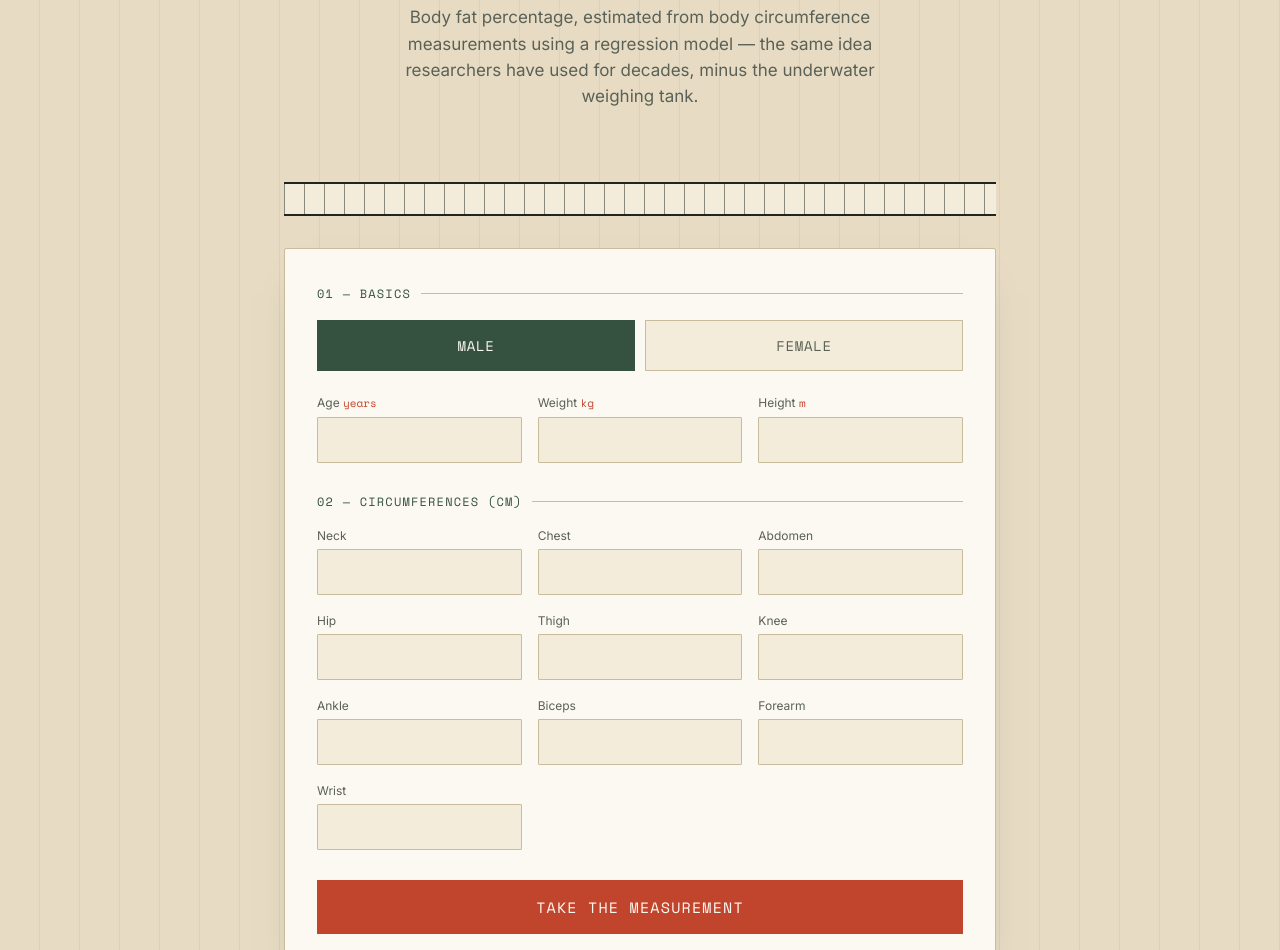
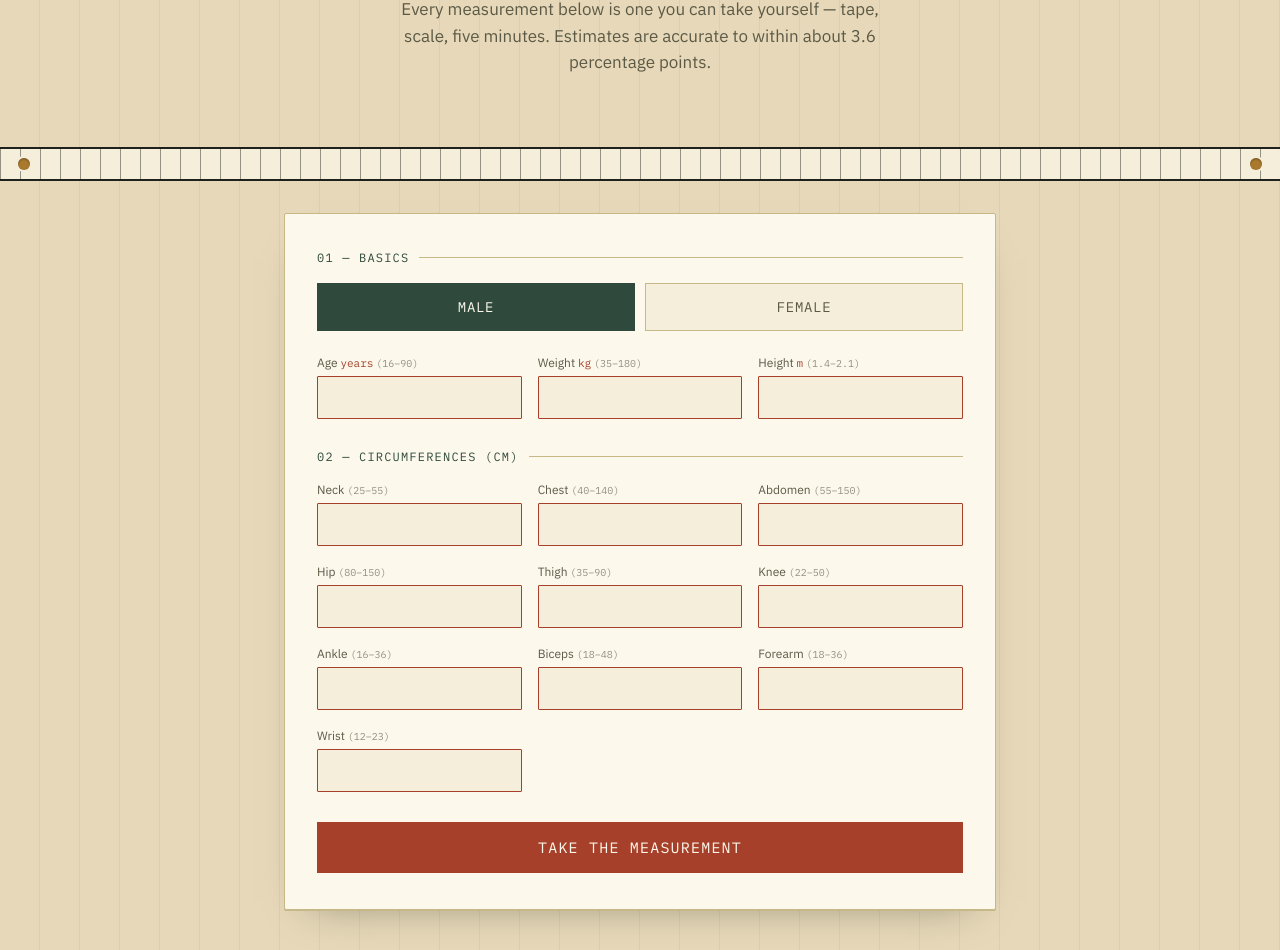
Before and after one commit to pucchaginjalabadarinath-cmd/BodyFat-Predictor, a plain HTML site: page static/index.html in a window 1280 px wide. Shown: the part 254-1204 px from the top of the page. Drawn offline with nearby package versions, Linux system fonts and the light colour scheme.

Commit message:
update hero subtext

```diff
--- a/static/index.html
+++ b/static/index.html
@@ -5,17 +5,18 @@
 <meta name="viewport" content="width=device-width, initial-scale=1.0">
 <title>Body Fat Predictor — Just a Tape and a Scale</title>
 <link rel="preconnect" href="https://fonts.googleapis.com">
-<link href="https://fonts.googleapis.com/css2?family=Fraunces:opsz,wght@9..144,400;9..144,600;9..144,700&family=Space+Mono:wght@400;700&family=Inter:wght@400;500;600&display=swap" rel="stylesheet">
+<link href="https://fonts.googleapis.com/css2?family=Bitter:wght@400;600;700&family=IBM+Plex+Mono:wght@400;600;700&family=IBM+Plex+Sans:wght@400;500;600&display=swap" rel="stylesheet">
 <style>
   :root{
-    --tape:    #E7DCC3;
-    --tape-2:  #F3ECDA;
-    --ink:     #20261F;
-    --ink-soft:#5B6156;
-    --red:     #C1442D;
-    --green:   #35513F;
-    --line:    #C9BC9C;
-    --white:   #FBF9F2;
+    --tape:    #E6D8B8;
+    --tape-2:  #F5EEDA;
+    --ink:     #1E211C;
+    --ink-soft:#5C5A47;
+    --rust:    #A6402A;
+    --brass:   #A97A2E;
+    --pine:    #2F4A3C;
+    --line:    #C7B888;
+    --white:   #FCF8EC;
   }
   *{ box-sizing:border-box; }
   html{ scroll-behavior:smooth; }
@@ -23,9 +24,9 @@
     margin:0;
     background:var(--tape);
     color:var(--ink);
-    font-family:'Inter', sans-serif;
+    font-family:'IBM Plex Sans', sans-serif;
     background-image:
-      repeating-linear-gradient(90deg, transparent, transparent 39px, rgba(32,38,31,0.06) 39px, rgba(32,38,31,0.06) 40px);
+      repeating-linear-gradient(90deg, transparent, transparent 39px, rgba(30,33,28,0.05) 39px, rgba(30,33,28,0.05) 40px);
   }
 
   /* ---------- Hero ---------- */
@@ -36,24 +37,24 @@
     text-align:center;
   }
   .eyebrow{
-    font-family:'Space Mono', monospace;
+    font-family:'IBM Plex Mono', monospace;
     font-size:13px;
     letter-spacing:.12em;
     text-transform:uppercase;
-    color:var(--red);
+    color:var(--rust);
     margin-bottom:18px;
   }
   h1{
-    font-family:'Fraunces', serif;
+    font-family:'Bitter', serif;
     font-weight:700;
-    font-size:clamp(38px, 6vw, 62px);
-    line-height:1.05;
+    font-size:clamp(36px, 5.6vw, 58px);
+    line-height:1.08;
     margin:0 0 18px;
     letter-spacing:-0.01em;
   }
   h1 em{
     font-style:italic;
-    color:var(--green);
+    color:var(--pine);
   }
   .sub{
     font-size:17px;
@@ -63,11 +64,11 @@
     line-height:1.55;
   }
 
-  /* ruler divider */
+  /* ---------- Full-bleed ruler divider ---------- */
   .ruler{
-    max-width:760px;
-    margin:40px auto 0;
-    padding:0 24px;
+    width:100%;
+    margin:40px 0 0;
+    padding:0;
   }
   .ruler-track{
     position:relative;
@@ -80,8 +81,20 @@
     content:"";
     position:absolute; inset:0;
     background-image: repeating-linear-gradient(90deg, var(--ink) 0 1px, transparent 1px 20px);
-    opacity:.5;
+    opacity:.45;
   }
+  .rivet{
+    position:absolute;
+    top:50%;
+    width:12px; height:12px;
+    border-radius:50%;
+    background:var(--brass);
+    box-shadow: inset 0 1px 2px rgba(0,0,0,.35), 0 0 0 2px var(--tape-2);
+    transform:translateY(-50%);
+    z-index:2;
+  }
+  .rivet.left{ left:18px; }
+  .rivet.right{ right:18px; }
 
   /* ---------- Card ---------- */
   .wrap{ max-width:760px; margin:0 auto; padding:32px 24px 100px; }
@@ -89,17 +102,17 @@
     background:var(--white);
     border:1px solid var(--line);
     border-radius:2px;
-    box-shadow: 0 1px 0 var(--line), 0 18px 40px -28px rgba(32,38,31,.5);
+    box-shadow: 0 1px 0 var(--line), 0 18px 40px -28px rgba(30,33,28,.5);
     padding:36px 32px;
   }
   .card + .card{ margin-top:22px; }
 
   .section-label{
-    font-family:'Space Mono', monospace;
+    font-family:'IBM Plex Mono', monospace;
     font-size:12px;
     letter-spacing:.1em;
     text-transform:uppercase;
-    color:var(--green);
+    color:var(--pine);
     margin:0 0 18px;
     display:flex;
     align-items:center;
@@ -118,7 +131,7 @@
     padding:14px;
     border:1px solid var(--line);
     background:var(--tape-2);
-    font-family:'Space Mono', monospace;
+    font-family:'IBM Plex Mono', monospace;
     font-size:14px;
     letter-spacing:.05em;
     color:var(--ink-soft);
@@ -126,8 +139,8 @@
     transition:.15s;
   }
   .sex-toggle button.active{
-    background:var(--green);
-    border-color:var(--green);
+    background:var(--pine);
+    border-color:var(--pine);
     color:var(--white);
   }
 
@@ -145,48 +158,57 @@
     margin-bottom:6px;
   }
   .field label .unit{
-    font-family:'Space Mono', monospace;
-    color:var(--red);
+    font-family:'IBM Plex Mono', monospace;
+    color:var(--rust);
     font-size:11px;
+  }
+  .field label .range{
+    font-family:'IBM Plex Mono', monospace;
+    color:var(--ink-soft);
+    opacity:.65;
+    font-size:10px;
   }
   .field input{
     width:100%;
     padding:11px 10px;
     border:1px solid var(--line);
     background:var(--tape-2);
-    font-family:'Space Mono', monospace;
+    font-family:'IBM Plex Mono', monospace;
     font-size:15px;
     color:var(--ink);
     border-radius:1px;
   }
   .field input:focus{
-    outline:2px solid var(--green);
+    outline:2px solid var(--pine);
     outline-offset:1px;
     background:var(--white);
+  }
+  .field input:invalid:not(:placeholder-shown){
+    border-color:var(--rust);
   }
 
   .measure-btn{
     width:100%;
     margin-top:30px;
     padding:16px;
-    background:var(--red);
+    background:var(--rust);
     color:var(--white);
     border:none;
-    font-family:'Space Mono', monospace;
+    font-family:'IBM Plex Mono', monospace;
     font-size:15px;
     letter-spacing:.08em;
     text-transform:uppercase;
     cursor:pointer;
     transition:.15s;
   }
-  .measure-btn:hover{ background:#a83a26; }
+  .measure-btn:hover{ background:#8a3521; }
   .measure-btn:disabled{ background:var(--ink-soft); cursor:progress; }
 
   .error{
-    color:var(--red);
+    color:var(--rust);
     font-size:13px;
     margin-top:12px;
-    font-family:'Space Mono', monospace;
+    font-family:'IBM Plex Mono', monospace;
     display:none;
   }
 
@@ -194,7 +216,7 @@
   .result{ display:none; }
   .result.show{ display:block; }
   .result-label{
-    font-family:'Space Mono', monospace;
+    font-family:'IBM Plex Mono', monospace;
     font-size:12px;
     letter-spacing:.1em;
     text-transform:uppercase;
@@ -202,10 +224,10 @@
     margin-bottom:6px;
   }
   .result-number{
-    font-family:'Fraunces', serif;
+    font-family:'Bitter', serif;
     font-weight:700;
     font-size:64px;
-    color:var(--green);
+    color:var(--pine);
     line-height:1;
     margin-bottom:22px;
   }
@@ -222,18 +244,18 @@
   .tape-scale .ticks{
     position:absolute; inset:0;
     background-image: repeating-linear-gradient(90deg, var(--ink) 0 1px, transparent 1px 6.66%);
-    opacity:.35;
+    opacity:.32;
   }
   .tape-scale .fill{
     position:absolute; top:0; bottom:0; left:0;
     width:0%;
-    background:linear-gradient(90deg, rgba(53,81,63,.18), rgba(53,81,63,.32));
+    background:linear-gradient(90deg, rgba(47,74,60,.18), rgba(47,74,60,.34));
     transition:width .9s cubic-bezier(.2,.8,.2,1);
   }
   .tape-scale .marker{
     position:absolute; top:0; bottom:0;
     width:3px;
-    background:var(--red);
+    background:var(--brass);
     left:0%;
     transition:left .9s cubic-bezier(.2,.8,.2,1);
   }
@@ -242,14 +264,14 @@
     position:absolute;
     top:-26px; left:50%;
     transform:translateX(-50%);
-    font-family:'Space Mono', monospace;
+    font-family:'IBM Plex Mono', monospace;
     font-size:11px;
-    color:var(--red);
+    color:var(--brass);
     white-space:nowrap;
   }
   .scale-labels{
     display:flex; justify-content:space-between;
-    font-family:'Space Mono', monospace;
+    font-family:'IBM Plex Mono', monospace;
     font-size:11px;
     color:var(--ink-soft);
     margin-top:6px;
@@ -257,7 +279,7 @@
 
   footer{
     text-align:center;
-    font-family:'Space Mono', monospace;
+    font-family:'IBM Plex Mono', monospace;
     font-size:11px;
     color:var(--ink-soft);
     padding:0 24px 48px;
@@ -269,12 +291,16 @@
   <div class="hero">
     <div class="eyebrow">only a tape measure &amp; a scale</div>
     <h1>Know your <em>number</em>,<br>not just your weight.</h1>
-    <p class="sub">Body fat percentage, estimated from body circumference measurements using a
-      regression model — the same idea researchers have used for decades, minus the
-      underwater weighing tank.</p>
+    <p class="sub">Every measurement below is one you can take yourself — tape, scale,
+      five minutes. Estimates are accurate to within about 3.6 percentage points.</p>
   </div>
 
-  <div class="ruler"><div class="ruler-track"></div></div>
+  <div class="ruler">
+    <div class="ruler-track">
+      <span class="rivet left"></span>
+      <span class="rivet right"></span>
+    </div>
+  </div>
 
   <div class="wrap">
     <form class="card" id="bf-form">
@@ -284,23 +310,23 @@
         <button type="button" data-sex="F">FEMALE</button>
       </div>
       <div class="grid">
-        <div class="field"><label>Age <span class="unit">years</span></label><input type="number" step="1" name="age" required></div>
-        <div class="field"><label>Weight <span class="unit">kg</span></label><input type="number" step="0.1" name="weight" required></div>
-        <div class="field"><label>Height <span class="unit">m</span></label><input type="number" step="0.01" name="height" required></div>
+        <div class="field"><label>Age <span class="unit">years</span> <span class="range">(16–90)</span></label><input type="number" step="1" min="16" max="90" name="age" required></div>
+        <div class="field"><label>Weight <span class="unit">kg</span> <span class="range">(35–180)</span></label><input type="number" step="0.1" min="35" max="180" name="weight" required></div>
+        <div class="field"><label>Height <span class="unit">m</span> <span class="range">(1.4–2.1)</span></label><input type="number" step="0.01" min="1.4" max="2.1" name="height" required></div>
       </div>
 
       <p class="section-label" style="margin-top:30px;">02 — Circumferences (cm)</p>
       <div class="grid">
-        <div class="field"><label>Neck</label><input type="number" step="0.1" name="neck" required></div>
-        <div class="field"><label>Chest</label><input type="number" step="0.1" name="chest" required></div>
-        <div class="field"><label>Abdomen</label><input type="number" step="0.1" name="abdomen" required></div>
-        <div class="field"><label>Hip</label><input type="number" step="0.1" name="hip" required></div>
-        <div class="field"><label>Thigh</label><input type="number" step="0.1" name="thigh" required></div>
-        <div class="field"><label>Knee</label><input type="number" step="0.1" name="knee" required></div>
-        <div class="field"><label>Ankle</label><input type="number" step="0.1" name="ankle" required></div>
-        <div class="field"><label>Biceps</label><input type="number" step="0.1" name="biceps" required></div>
-        <div class="field"><label>Forearm</label><input type="number" step="0.1" name="forearm" required></div>
-        <div class="field"><label>Wrist</label><input type="number" step="0.1" name="wrist" required></div>
+        <div class="field"><label>Neck <span class="range">(25–55)</span></label><input type="number" step="0.1" min="25" max="55" name="neck" required></div>
+        <div class="field"><label>Chest <span class="range">(40–140)</span></label><input type="number" step="0.1" min="40" max="140" name="chest" required></div>
+        <div class="field"><label>Abdomen <span class="range">(55–150)</span></label><input type="number" step="0.1" min="55" max="150" name="abdomen" required></div>
+        <div class="field"><label>Hip <span class="range">(80–150)</span></label><input type="number" step="0.1" min="80" max="150" name="hip" required></div>
+        <div class="field"><label>Thigh <span class="range">(35–90)</span></label><input type="number" step="0.1" min="35" max="90" name="thigh" required></div>
+        <div class="field"><label>Knee <span class="range">(22–50)</span></label><input type="number" step="0.1" min="22" max="50" name="knee" required></div>
+        <div class="field"><label>Ankle <span class="range">(16–36)</span></label><input type="number" step="0.1" min="16" max="36" name="ankle" required></div>
+        <div class="field"><label>Biceps <span class="range">(18–48)</span></label><input type="number" step="0.1" min="18" max="48" name="biceps" required></div>
+        <div class="field"><label>Forearm <span class="range">(18–36)</span></label><input type="number" step="0.1" min="18" max="36" name="forearm" required></div>
+        <div class="field"><label>Wrist <span class="range">(12–23)</span></label><input type="number" step="0.1" min="12" max="23" name="wrist" required></div>
       </div>
 
       <button class="measure-btn" type="submit" id="submit-btn">Take the measurement</button>
@@ -343,6 +369,12 @@
   form.addEventListener('submit', async (e) => {
     e.preventDefault();
     errorMsg.style.display = 'none';
+
+    if (!form.checkValidity()) {
+      form.reportValidity();
+      return;
+    }
+
     submitBtn.disabled = true;
     submitBtn.textContent = 'Measuring...';
 
```
